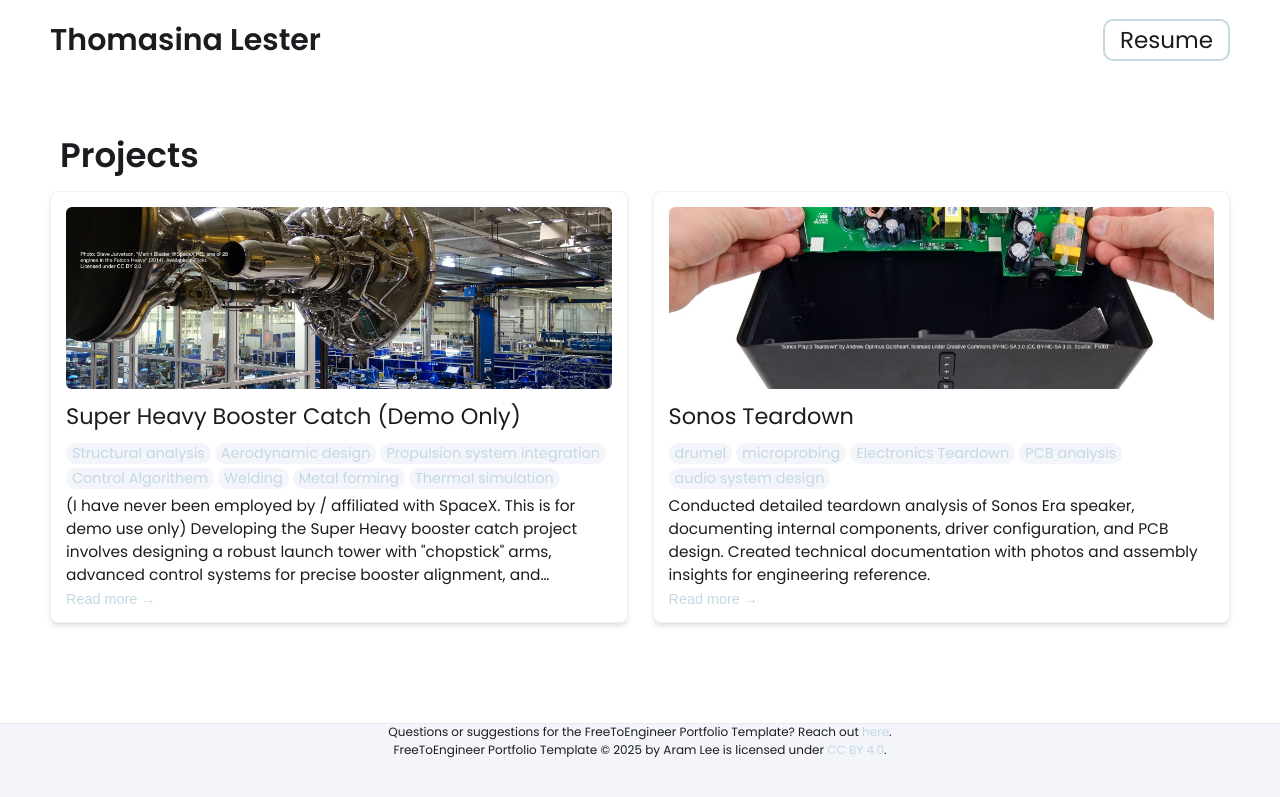
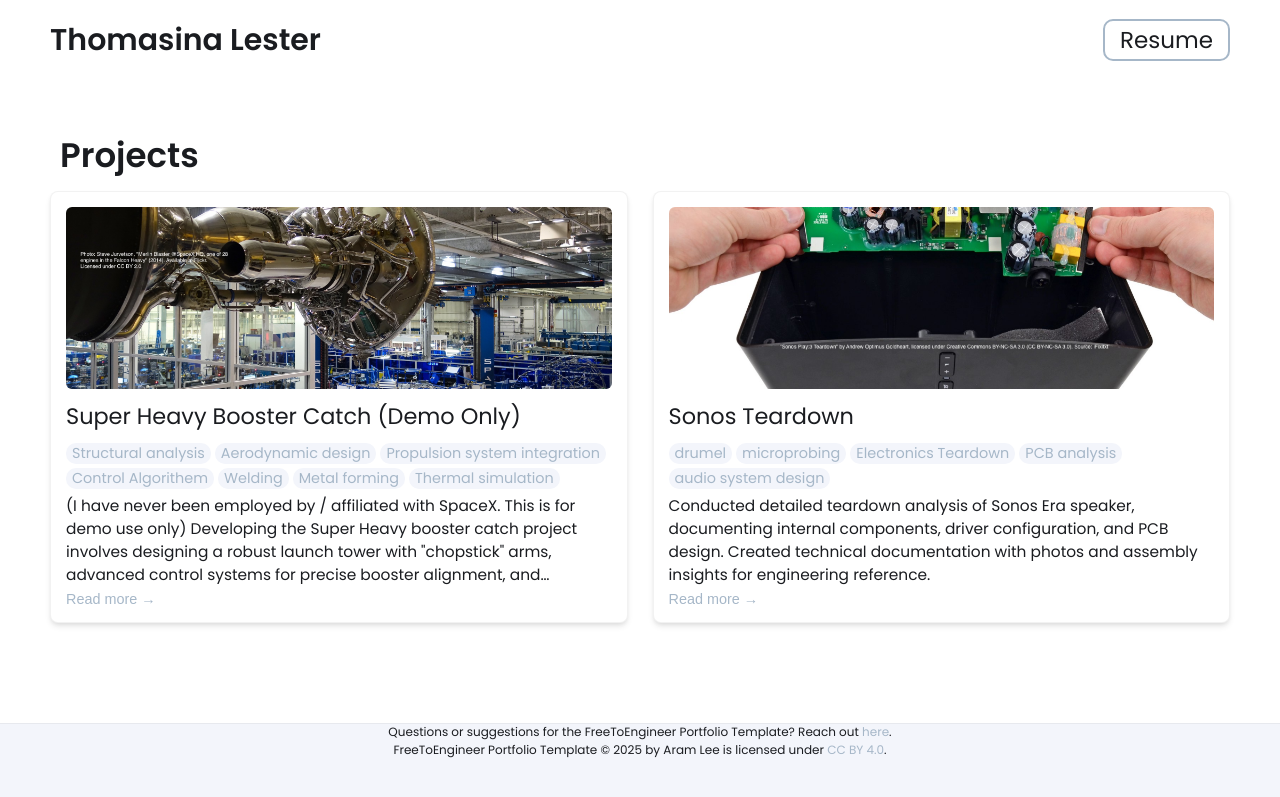
Before and after one commit to thomasinalester/thomasinalester.github.io, a Jekyll site: the page built from projects.html, in a window 1280 px wide. Shown: the top 797 px of the page. Built offline with Jekyll 4.4.1, drawn with Linux system fonts in a browser that asks for light colours.

Commit message:
Update _config.yml

```diff
--- a/_config.yml
+++ b/_config.yml
@@ -40,8 +40,8 @@ skills:
 colors:
   text: "#1a1c20"
   border: "#ddd"
-  link: "#C4D8E2"
-  highlight: "#C4D8E2"
+  link: "#a6b7c8"
+  highlight: "#a6b7c8"
   background: "#ffffff"
   light_background: "#f3f5fb"
 
```
